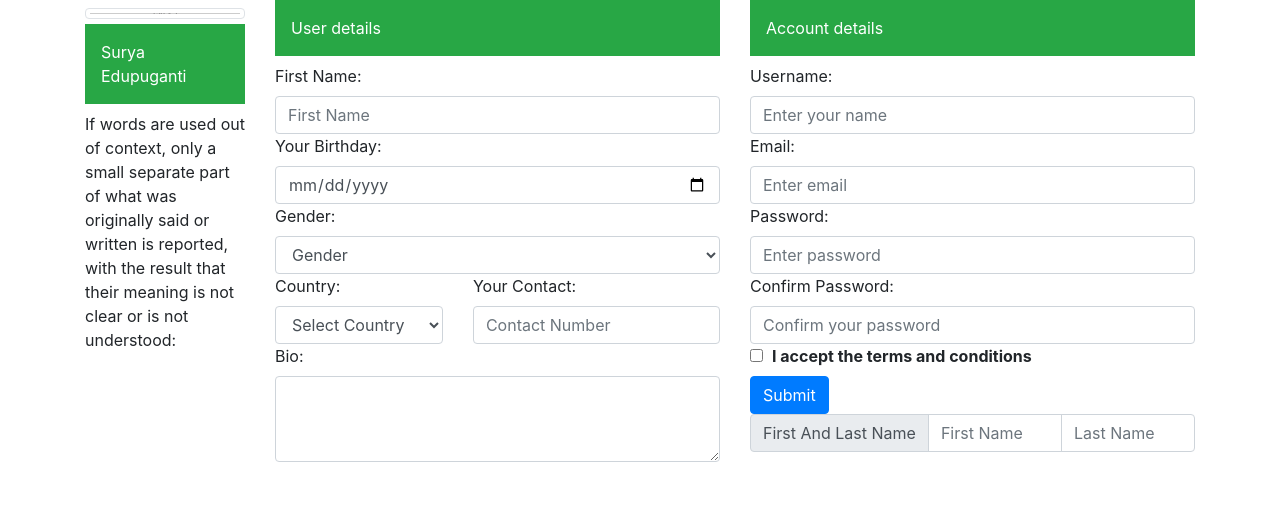
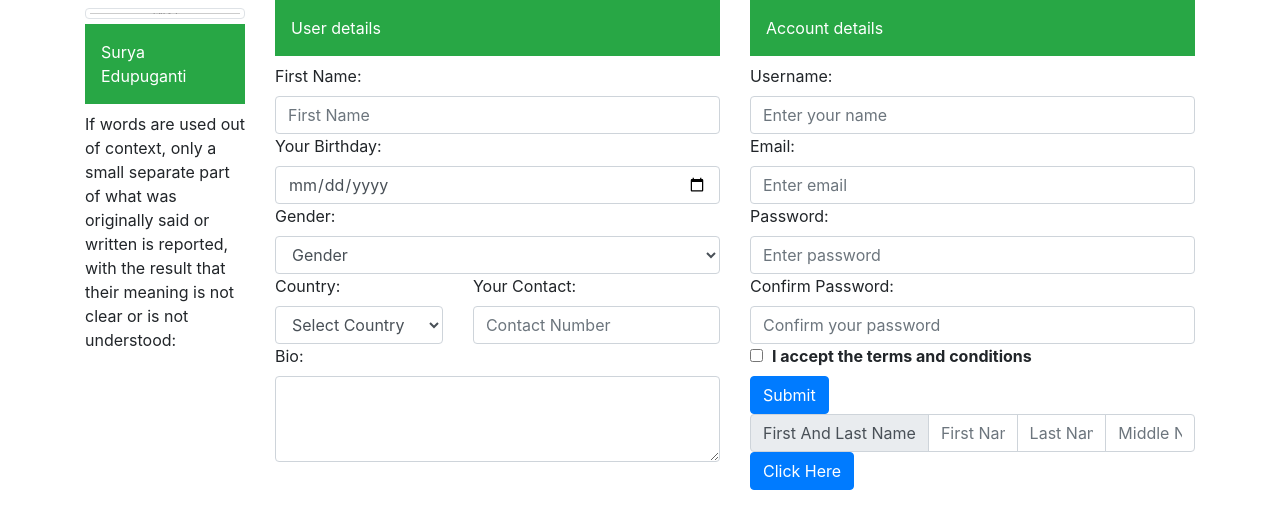
Before and after one commit to suryaedupuganti/practice-react-app, a React (Create React App) app: page / in a window 1280 px wide. Shown: the top 528 px of the page. Built offline with nearby package versions, Linux system fonts and the light colour scheme.

Commit message:
add placeholder-3 and added button

```diff
--- a/src/Pages/RegisterPage.js
+++ b/src/Pages/RegisterPage.js
@@ -105,14 +105,20 @@ const RegisterPage = () => {
               Submit
             </button>
 
-            <div>
+      <div>
               <MultipleInputs
                 label="First And Last Name"
                 placeholder1="First Name"
                 placeholder2="Last Name"
+                placeholder3="Middle Name"
                 type="text"
               />
             </div>
+
+
+            <button type="submit" class="btn btn-primary">Click Here</button>
+
+
           </div>
         </div>
       </div>
--- a/src/components/MultipleInputs/MultipleInputs.js
+++ b/src/components/MultipleInputs/MultipleInputs.js
@@ -1,6 +1,7 @@
 import React from "react";
 
-const MultipleInputs = ({ label, placeholder1,placeholder2,type }) => {
+const MultipleInputs = ({ label, placeholder1,placeholder2,placeholder3,type }) =>
+{
   return (
     <div class="input-group">
       <div class="input-group-prepend">
@@ -10,7 +11,8 @@ const MultipleInputs = ({ label, placeholder1,placeholder2,type }) => {
       </div>
       <input type={type} class="form-control" placeholder={placeholder1}/>
       <input type={type} class="form-control" placeholder={placeholder2}/>
+      <input type={type} class="form-control" placeholder={placeholder3}/>
     </div>
-  );
-};
-export default MultipleInputs;
+      );
+      };
+      export default MultipleInputs;
```
